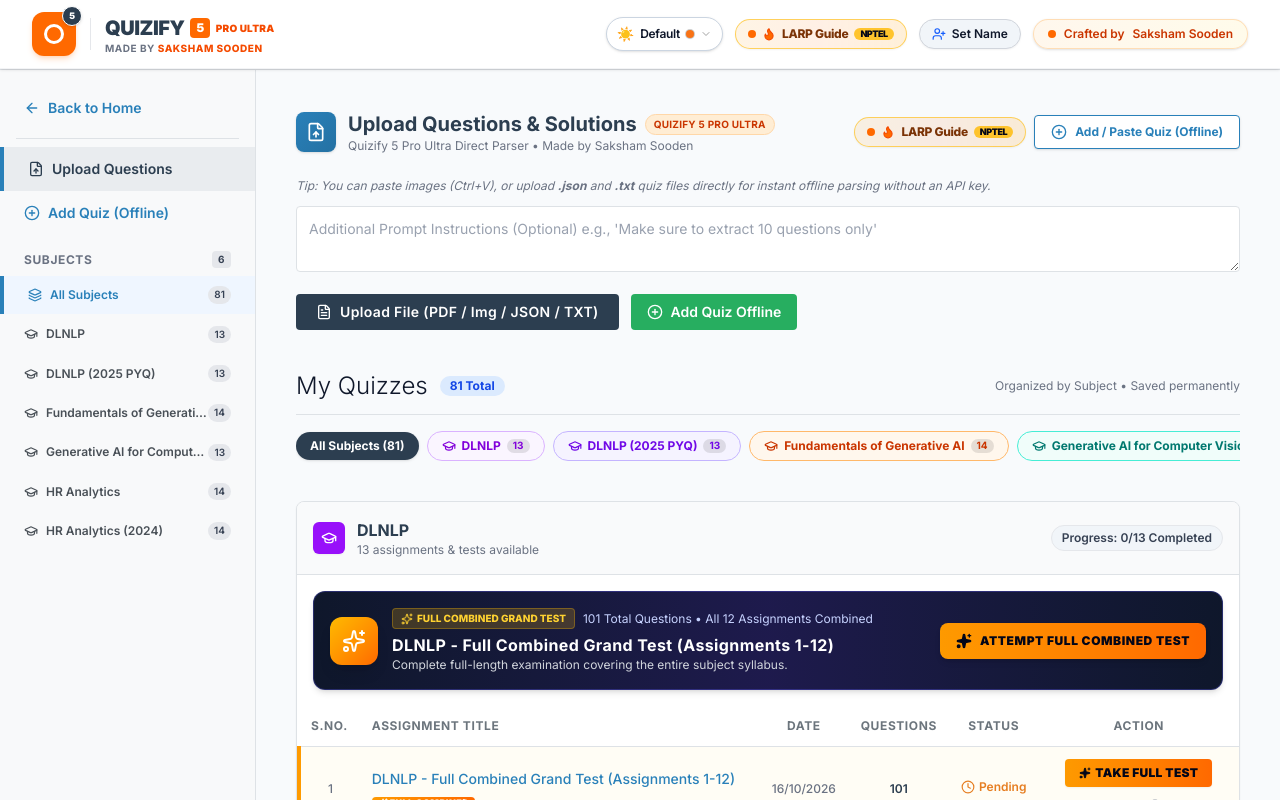
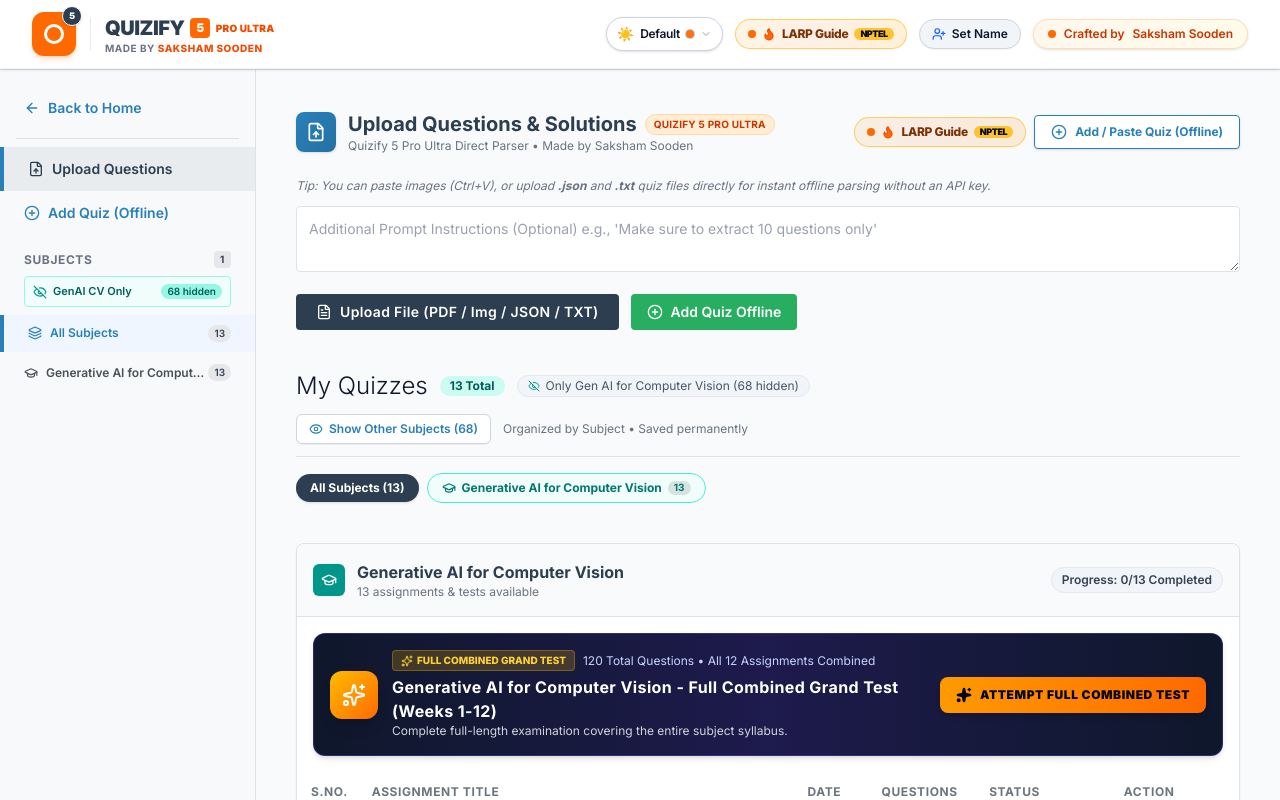
Before and after one commit to inferno571/quizify-2, a Next.js app in the folder frontend/: page /dashboard in a window 1280 px wide. Shown: the top 800 px of the page. Built offline with nearby package versions, Linux system fonts and the light colour scheme.

Commit message:
feat: default dashboard to show only Generative AI for Computer Vision with toggle to show all

```diff
--- a/frontend/components/DashboardScreen.tsx
+++ b/frontend/components/DashboardScreen.tsx
@@ -1,4 +1,4 @@
-import React, { useRef, useState } from 'react';
+import React, { useRef, useState, useEffect } from 'react';
 import { Quiz, QuizAttempt, SavedQuizProgress } from '../lib/types';
 import {
   FileText,
@@ -21,7 +21,9 @@
   Play,
   RotateCcw,
   Bookmark,
-  Users
+  Users,
+  Eye,
+  EyeOff
 } from 'lucide-react';
 import { QuizMode } from './LandingScreen';
 import { ImportQuizModal } from './ImportQuizModal';
@@ -65,12 +67,31 @@
   const [isImportModalOpen, setIsImportModalOpen] = useState(false);
   const [selectedSubject, setSelectedSubject] = useState<string>("all");
 
+  // Focus mode: By default hide other subjects, show only Generative AI for Computer Vision
+  const [showOnlyGenAICV, setShowOnlyGenAICV] = useState<boolean>(true);
+
+  const isGenAICV = (subj?: string) => {
+    if (!subj) return false;
+    const lower = subj.toLowerCase();
+    return lower.includes('vision') || (lower.includes('cv') && lower.includes('ai')) || lower.includes('computer vision');
+  };
+
+  const displayedQuizzes = showOnlyGenAICV
+    ? quizzes.filter(q => isGenAICV(q.subject))
+    : quizzes;
+
   // Generation config (only used in 'generate' mode)
   const [numQuestions, setNumQuestions] = useState(10);
   const [difficulty, setDifficulty] = useState('medium');
 
-  // Compute unique subjects
-  const allSubjects = Array.from(new Set(quizzes.map(q => q.subject || "General"))).sort();
+  // Compute unique subjects from displayed quizzes
+  const allSubjects = Array.from(new Set(displayedQuizzes.map(q => q.subject || "General"))).sort();
+
+  useEffect(() => {
+    if (selectedSubject !== "all" && !allSubjects.includes(selectedSubject)) {
+      setSelectedSubject("all");
+    }
+  }, [allSubjects, selectedSubject]);
 
   const handleFileChange = (e: React.ChangeEvent<HTMLInputElement>) => {
     if (e.target.files && e.target.files.length > 0) {
@@ -213,6 +234,40 @@
           <span>Subjects</span>
           <span className="bg-gray-200 dark:bg-neutral-800 text-gray-700 dark:text-neutral-300 px-1.5 py-0.5 rounded text-[10px]">{allSubjects.length}</span>
         </div>
+
+        {/* Quick Toggle in Sidebar */}
+        {quizzes.length > displayedQuizzes.length && (
+          <div className="px-6 mb-2">
+            <button
+              onClick={() => setShowOnlyGenAICV(!showOnlyGenAICV)}
+              className="w-full py-1.5 px-2 bg-teal-50 dark:bg-teal-950/40 text-teal-800 dark:text-teal-300 border border-teal-200 dark:border-teal-800/60 rounded text-[11px] font-semibold flex items-center justify-between hover:bg-teal-100 dark:hover:bg-teal-900/40 transition cursor-pointer"
+              title="Click to reveal all other subjects"
+            >
+              <span className="flex items-center gap-1.5 truncate">
+                <EyeOff className="w-3.5 h-3.5 text-teal-600 shrink-0" />
+                <span className="truncate">GenAI CV Only</span>
+              </span>
+              <span className="text-[10px] bg-teal-200 dark:bg-teal-900 px-1.5 py-0.2 rounded-full">
+                {quizzes.length - displayedQuizzes.length} hidden
+              </span>
+            </button>
+          </div>
+        )}
+        {!showOnlyGenAICV && (
+          <div className="px-6 mb-2">
+            <button
+              onClick={() => setShowOnlyGenAICV(true)}
+              className="w-full py-1.5 px-2 bg-surface-muted text-gray-700 dark:text-neutral-300 border border-gray-200 dark:border-outline rounded text-[11px] font-semibold flex items-center justify-between hover:bg-surface-hover transition cursor-pointer"
+            >
+              <span className="flex items-center gap-1.5 truncate">
+                <Eye className="w-3.5 h-3.5 text-gray-500 shrink-0" />
+                <span className="truncate">All Subjects</span>
+              </span>
+              <span className="text-[10px] underline">Hide Others</span>
+            </button>
+          </div>
+        )}
+
         <ul className="text-xs font-semibold text-[#495057] dark:text-neutral-300 space-y-0.5">
           <li
             onClick={() => setSelectedSubject("all")}
@@ -224,10 +279,10 @@
               <Layers className="w-3.5 h-3.5" />
               <span>All Subjects</span>
             </div>
-            <span className="text-[10px] bg-gray-200 dark:bg-neutral-800 text-gray-700 dark:text-neutral-300 px-1.5 py-0.5 rounded-full">{quizzes.length}</span>
+            <span className="text-[10px] bg-gray-200 dark:bg-neutral-800 text-gray-700 dark:text-neutral-300 px-1.5 py-0.5 rounded-full">{displayedQuizzes.length}</span>
           </li>
           {allSubjects.map((subj) => {
-            const count = quizzes.filter(q => (q.subject || "General") === subj).length;
+            const count = displayedQuizzes.filter(q => (q.subject || "General") === subj).length;
             const isSubjActive = selectedSubject === subj;
             const colors = getSubjectColor(subj);
             return (
@@ -469,19 +524,45 @@
 
         {/* Subjects Filter Bar */}
         <div className="mb-8">
-          <div className="flex items-center justify-between border-b border-[#dee2e6] pb-3 mb-4">
+          <div className="flex flex-wrap items-center justify-between border-b border-[#dee2e6] dark:border-outline pb-3 mb-4 gap-3">
             <div className="flex items-center gap-3">
               <h2 className="text-2xl font-light text-foreground">
                 My Quizzes
               </h2>
-              <span className="bg-blue-100 text-blue-700 font-bold px-2.5 py-0.5 rounded-full text-xs">
-                {quizzes.length} Total
+              <span className="bg-teal-100 dark:bg-teal-950/60 text-teal-800 dark:text-teal-300 font-bold px-2.5 py-0.5 rounded-full text-xs">
+                {displayedQuizzes.length} Total
+              </span>
+              {showOnlyGenAICV && quizzes.length > displayedQuizzes.length && (
+                <span className="bg-surface-muted border border-gray-200 dark:border-outline text-gray-600 dark:text-neutral-400 px-2.5 py-0.5 rounded-full text-xs flex items-center gap-1.5">
+                  <EyeOff className="w-3 h-3 text-teal-600" />
+                  Only Gen AI for Computer Vision ({quizzes.length - displayedQuizzes.length} hidden)
+                </span>
+              )}
+            </div>
+
+            <div className="flex items-center gap-3">
+              {quizzes.length > displayedQuizzes.length && (
+                <button
+                  onClick={() => setShowOnlyGenAICV(!showOnlyGenAICV)}
+                  className="text-xs px-3 py-1.5 rounded-md font-semibold bg-surface border border-gray-300 dark:border-outline hover:bg-surface-muted text-[#2980b9] dark:text-blue-400 transition cursor-pointer flex items-center gap-1.5 shadow-2xs"
+                >
+                  <Eye className="w-3.5 h-3.5" />
+                  <span>Show Other Subjects ({quizzes.length - displayedQuizzes.length})</span>
+                </button>
+              )}
+              {!showOnlyGenAICV && (
+                <button
+                  onClick={() => setShowOnlyGenAICV(true)}
+                  className="text-xs px-3 py-1.5 rounded-md font-semibold bg-teal-50 dark:bg-teal-950/40 border border-teal-300 dark:border-teal-800 hover:bg-teal-100 text-teal-800 dark:text-teal-300 transition cursor-pointer flex items-center gap-1.5 shadow-2xs"
+                >
+                  <EyeOff className="w-3.5 h-3.5" />
+                  <span>Focus: Gen AI for Computer Vision</span>
+                </button>
+              )}
+              <span className="text-xs text-gray-500 hidden sm:inline">
+                Organized by Subject • Saved permanently
               </span>
             </div>
-
-            <span className="text-xs text-gray-500 hidden sm:inline">
-              Organized by Subject • Saved permanently
-            </span>
           </div>
 
           {/* Subject Tabs */}
@@ -494,10 +575,10 @@
                   : "bg-surface-muted text-muted hover:bg-surface-hover"
               }`}
             >
-              All Subjects ({quizzes.length})
+              All Subjects ({displayedQuizzes.length})
             </button>
             {allSubjects.map((subj) => {
-              const subjCount = quizzes.filter(q => (q.subject || "General") === subj).length;
+              const subjCount = displayedQuizzes.filter(q => (q.subject || "General") === subj).length;
               const isCurrent = selectedSubject === subj;
               const colors = getSubjectColor(subj);
               return (
@@ -522,7 +603,7 @@
         </div>
 
         {/* Separate Subject Sections */}
-        {quizzes.length === 0 ? (
+        {displayedQuizzes.length === 0 ? (
           <div className="text-center py-12 bg-gray-50 border border-dashed border-gray-300 rounded-lg">
              <p className="text-gray-500 text-sm mb-3">No quizzes have been created yet.</p>
              <button
@@ -536,7 +617,7 @@
         ) : (
           <div className="space-y-10">
             {subjectsToDisplay.map((subjectName) => {
-              const rawQuizzes = quizzes.filter(q => (q.subject || "General") === subjectName);
+              const rawQuizzes = displayedQuizzes.filter(q => (q.subject || "General") === subjectName);
               if (rawQuizzes.length === 0) return null;
 
               const combinedQuizzes = rawQuizzes.filter(q => q.id.includes("combined") || q.title.toLowerCase().includes("combined"));
```
Also changed, not shown: 1 other file (tests, documents, lock files or other folders).
